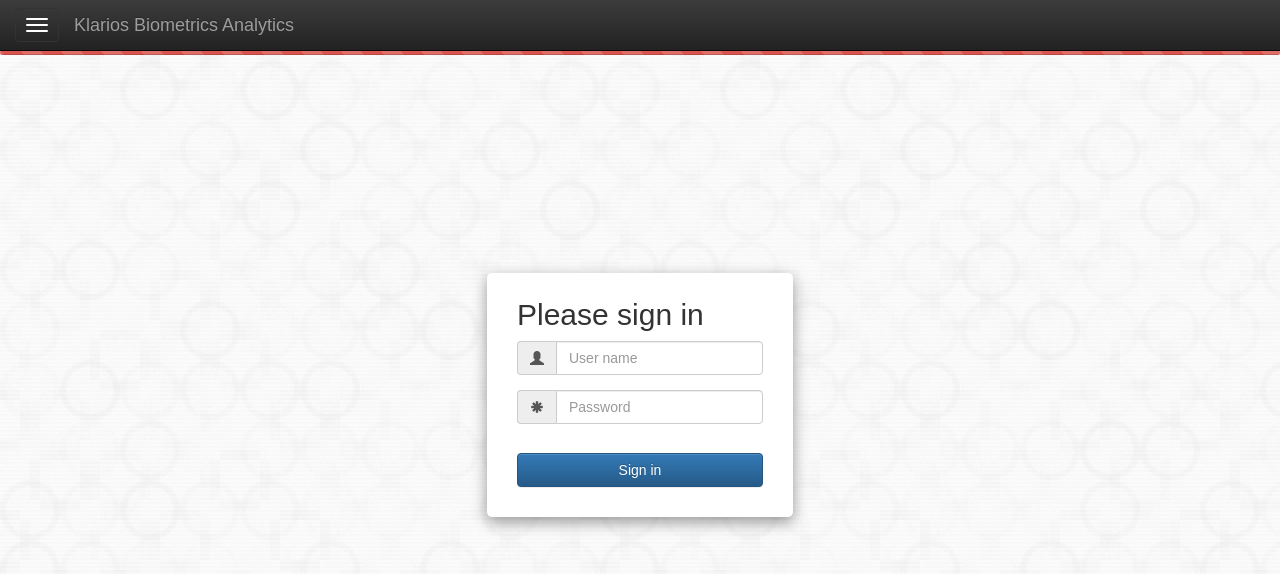
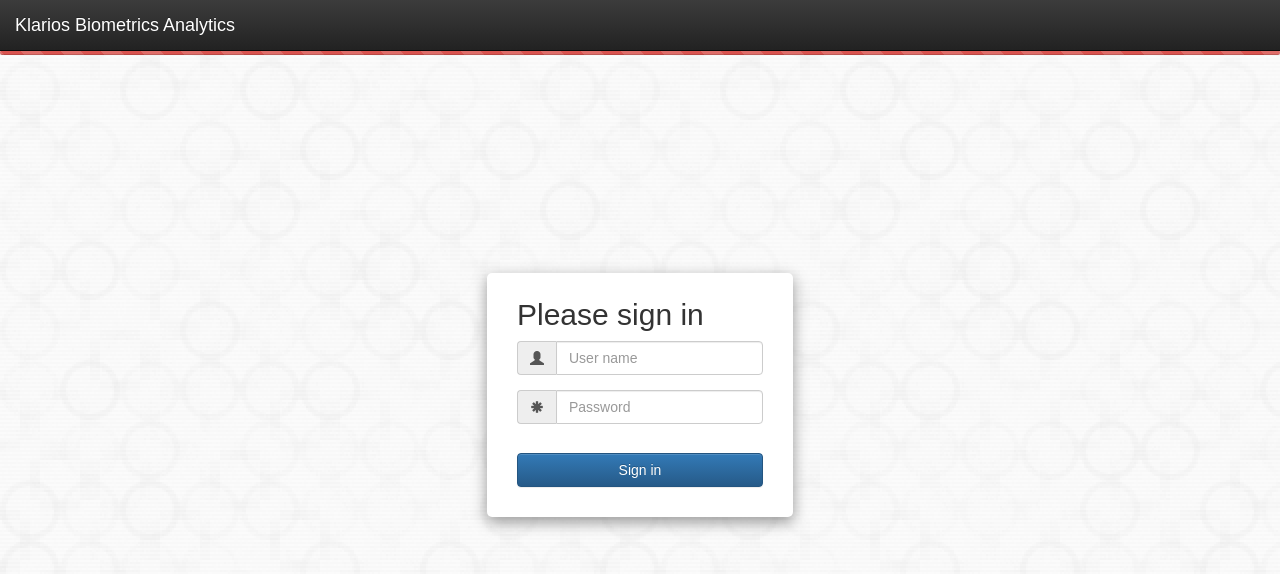
Before and after one commit to fehrmanns/kba_frontend, a React (Create React App) app: page / in a window 1280 px wide. Shown: the top 574 px of the page. Built offline with nearby package versions, Linux system fonts and the light colour scheme.

Commit message:
added rendering for burgermenu

```diff
--- a/src/components/Header.js
+++ b/src/components/Header.js
@@ -9,12 +9,13 @@ class Header extends React.Component {
             <nav className="navbar navbar-inverse navbar-fixed-top">
                 <div className="container">
                     <div className="navbar-header">
-                        <button type="button" className="navbar-toggle collapsed" onClick={() => this.props.toggleMenu()}>
-                            <span className="sr-only">Toggle navigation</span>
-                            <span className="icon-bar"></span>
-                            <span className="icon-bar"></span>
-                            <span className="icon-bar"></span>
-                        </button>
+                        {this.props.renderOnLogin &&
+                            <button type="button" className="navbar-toggle collapsed" onClick={() => this.props.toggleMenu()}>
+                                <span className="sr-only">Toggle navigation</span>
+                                <span className="icon-bar"></span>
+                                <span className="icon-bar"></span>
+                                <span className="icon-bar"></span>
+                            </button>}
                         <Link className="navbar-brand" to="/">Klarios Biometrics Analytics</Link>
                     </div>
                 </div>
--- a/src/components/Mainframe.js
+++ b/src/components/Mainframe.js
@@ -35,7 +35,7 @@ class Mainframe extends React.Component {
     return (
       <Router>
         <div className="mainframe">
-          <Header toggleMenu={() => this.toggleMenu()} />
+          <Header toggleMenu={() => this.toggleMenu()} renderOnLogin={this.state.loginSuccess}/>
           <div className="progress">
             <div className="progress-bar progress-bar-danger progress-bar-striped active" role="progressbar" aria-valuenow="45" aria-valuemin="0" aria-valuemax="100">
               <span className="sr-only">45% Complete</span>
```
